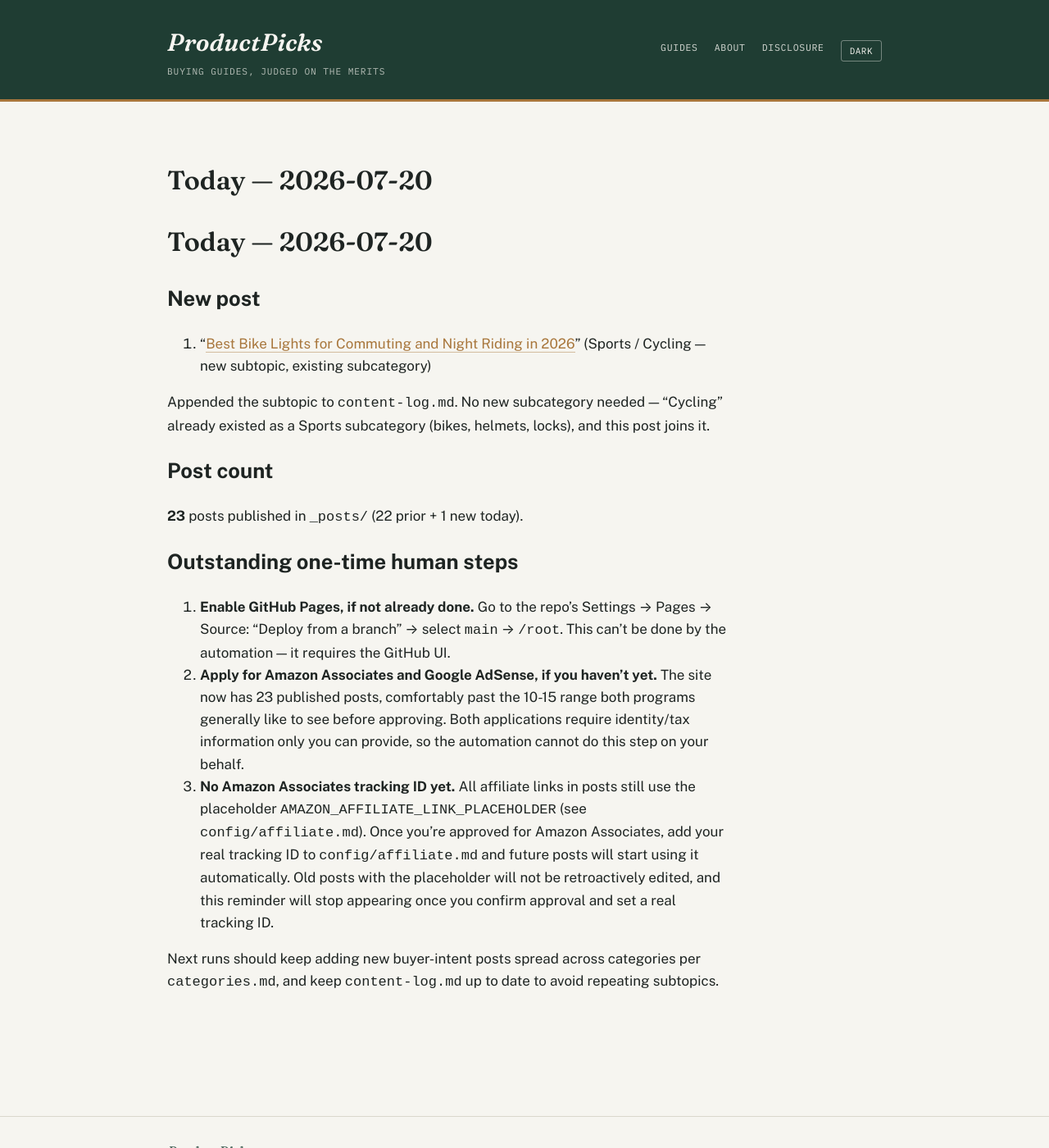
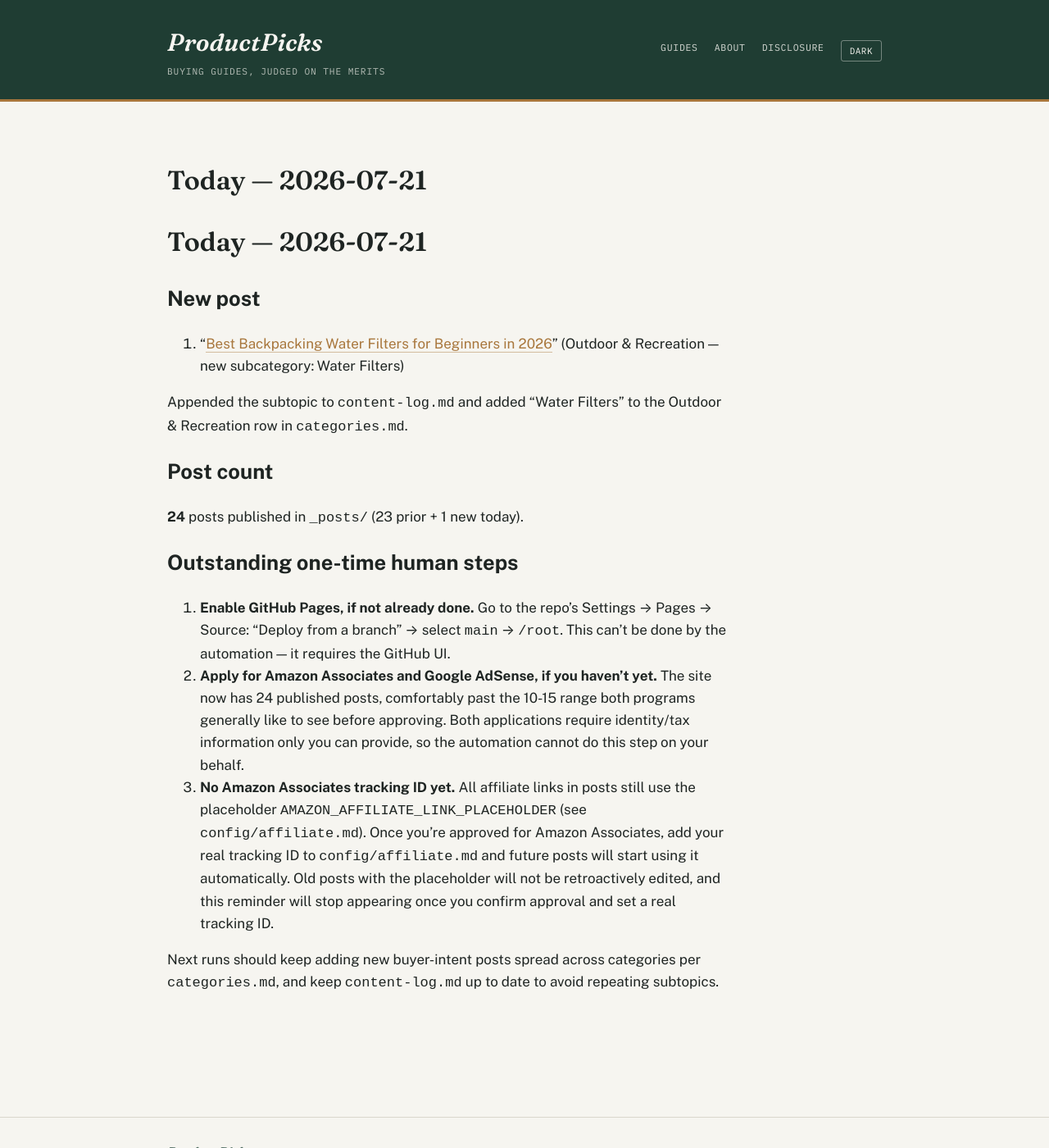
Before and after one commit to ajith198/ProductPicks, a Jekyll site: the page built from today.md, in a window 1280 px wide and 1400 px high. Shown: the whole window at 82% size. Built offline with Jekyll 4.4.1, drawn with Linux system fonts in a browser that asks for light colours; our own code applies the rules of GitHub Pages for plain Markdown files.

Commit message:
daily: 2026-07-21 new post + log update

```diff
--- a/categories.md
+++ b/categories.md
@@ -1,6 +1,6 @@
 # Categories & expansion strategy
 
-**Status: multi-category, as of 2026-07-12. Updated 2026-07-20.** ProductPicks started as a pickleball-only site (see `niche.md` for that original research). This file governs the site now that it has expanded into multiple product verticals, and is the doc future automated/daily runs should consult when choosing what to write next.
+**Status: multi-category, as of 2026-07-12. Updated 2026-07-21.** ProductPicks started as a pickleball-only site (see `niche.md` for that original research). This file governs the site now that it has expanded into multiple product verticals, and is the doc future automated/daily runs should consult when choosing what to write next.
 
 ## Front matter taxonomy
 
@@ -21,7 +21,7 @@ These two fields drive the Category / Type / Year filters in the search bar on t
 |---|---|
 | Sports | Pickleball, Soccer, Tennis, Cycling, Running, Yoga |
 | Home & Kitchen | Coffee Makers, Electric Kettles, Blenders, Air Fryers, Toaster Ovens |
-| Outdoor & Recreation | Camping Tents, Sleeping Bags, Headlamps, Hiking Boots, Camp Stoves |
+| Outdoor & Recreation | Camping Tents, Sleeping Bags, Headlamps, Hiking Boots, Camp Stoves, Water Filters |
 
 New subcategories can be added freely within an existing category. New top-level categories should only be added when there's a genuine cluster of buyer-intent content planned for it (not a one-off post) — keep the category list short enough that the dropdown filter stays useful.
 
--- a/today.md
+++ b/today.md
@@ -1,19 +1,19 @@
-# Today — 2026-07-20
+# Today — 2026-07-21
 
 ## New post
 
-1. "[Best Bike Lights for Commuting and Night Riding in 2026](/cycling/buying-guides/best-bike-lights-for-commuting-and-night-riding/)" (Sports / Cycling — new subtopic, existing subcategory)
+1. "[Best Backpacking Water Filters for Beginners in 2026](/camping-gear/buying-guides/best-backpacking-water-filters-for-beginners/)" (Outdoor & Recreation — new subcategory: Water Filters)
 
-Appended the subtopic to `content-log.md`. No new subcategory needed — "Cycling" already existed as a Sports subcategory (bikes, helmets, locks), and this post joins it.
+Appended the subtopic to `content-log.md` and added "Water Filters" to the Outdoor & Recreation row in `categories.md`.
 
 ## Post count
 
-**23** posts published in `_posts/` (22 prior + 1 new today).
+**24** posts published in `_posts/` (23 prior + 1 new today).
 
 ## Outstanding one-time human steps
 
 1. **Enable GitHub Pages, if not already done.** Go to the repo's Settings → Pages → Source: "Deploy from a branch" → select `main` → `/root`. This can't be done by the automation — it requires the GitHub UI.
-2. **Apply for Amazon Associates and Google AdSense, if you haven't yet.** The site now has 23 published posts, comfortably past the 10-15 range both programs generally like to see before approving. Both applications require identity/tax information only you can provide, so the automation cannot do this step on your behalf.
+2. **Apply for Amazon Associates and Google AdSense, if you haven't yet.** The site now has 24 published posts, comfortably past the 10-15 range both programs generally like to see before approving. Both applications require identity/tax information only you can provide, so the automation cannot do this step on your behalf.
 3. **No Amazon Associates tracking ID yet.** All affiliate links in posts still use the placeholder `AMAZON_AFFILIATE_LINK_PLACEHOLDER` (see `config/affiliate.md`). Once you're approved for Amazon Associates, add your real tracking ID to `config/affiliate.md` and future posts will start using it automatically. Old posts with the placeholder will not be retroactively edited, and this reminder will stop appearing once you confirm approval and set a real tracking ID.
 
 Next runs should keep adding new buyer-intent posts spread across categories per `categories.md`, and keep `content-log.md` up to date to avoid repeating subtopics.
```
Also changed, not shown: TODAY.md (+1 -1 lines), _posts/2026-07-21-best-backpacking-water-filters-for-beginners.md (added, +63 -0 lines), content-log.md (+1 -0 lines).
